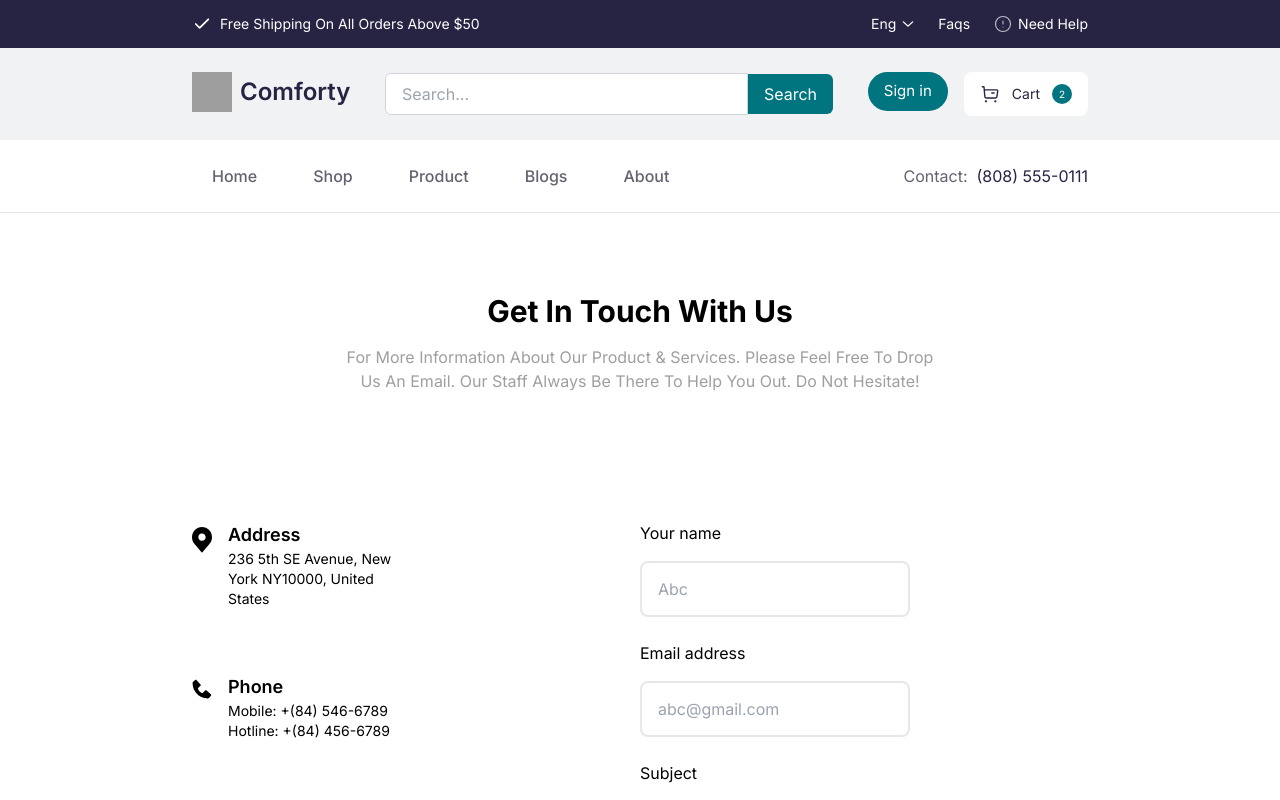
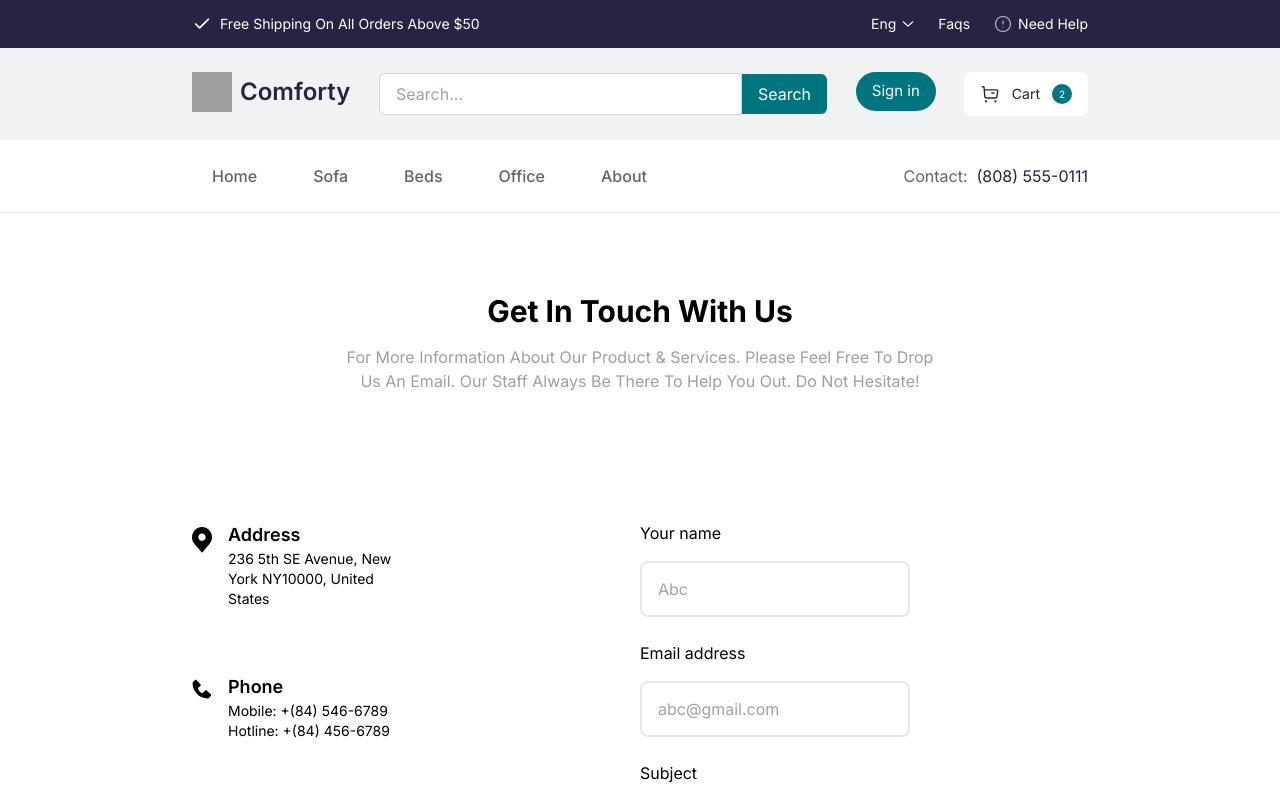
Before and after one commit to affankhalid1/Ecommerce-website, a Next.js app: page /contact in a window 1280 px wide. Shown: the top 800 px of the page. Built offline with nearby package versions, Linux system fonts and the light colour scheme; no server answers; grey boxes are pictures that could not be loaded.

Commit message:
UI fixes

```diff
--- a/src/app/product/[slug]/page.tsx
+++ b/src/app/product/[slug]/page.tsx
@@ -276,6 +276,7 @@ const sanitizedHtml = sanitizeHtml(rawHtml, {
               })
             }
             </div>
+            <div>
             <div className="relative flex items-center justify-center">
         {/* Previous Button */}
         <button
@@ -305,6 +306,7 @@ const sanitizedHtml = sanitizeHtml(rawHtml, {
           ▶
         </button>
       </div>
+            </div>
             {/* <div>
               <ProductImage
                 src={builder.image(selectedimage).width(3000).height(3000).url()}
--- a/src/components/Navbarbottom.tsx
+++ b/src/components/Navbarbottom.tsx
@@ -21,9 +21,11 @@ const Navbarbottom = () => {
         <div className='nav hidden sm:block'>
         <div className='flex sm:gap-1 md:gap-2 lg:gap-4'>
         <NavLink href="/" className={(isActive) =>isActive ? 'text-[#007580] pl-0 px-2.5 py-5 md:p-5 font-[500]' : ' text-[#636270] pl-0 px-2.5 py-5 md:p-5 font-[500]'}>Home</NavLink>
-        <NavLink href="/shop" className={(isActive) =>isActive ? 'text-[#007580] px-2.5 py-5 md:p-5 font-[500]' : ' text-[#636270] px-2.5 py-5 md:p-5 font-[500]'}>Shop</NavLink>
-        <NavLink href="/products" className={(isActive) =>isActive ?' text-[#007580] px-2.5 py-5 md:p-5 font-[500]' : ' text-[#636270] px-2.5 py-5 md:p-5 font-[500]'}>Product</NavLink>
-        <NavLink href="/pages" className={(isActive) =>isActive ? 'text-[#4d5657] px-2.5 py-5 md:p-5 font-[500]' : ' text-[#636270] px-2.5 py-5 md:p-5 font-[500]'}>Blogs</NavLink>
+        <NavLink href="/products/category/sofas---couches" className={(isActive) =>isActive ? 'text-[#007580] px-2.5 py-5 md:p-5 font-[500]' : ' text-[#636270] px-2.5 py-5 md:p-5 font-[500]'}>Sofa</NavLink>
+        <NavLink href="/products/category/beds" className={(isActive) =>isActive ? 'text-[#007580] px-2.5 py-5 md:p-5 font-[500]' : ' text-[#636270] px-2.5 py-5 md:p-5 font-[500]'}>Beds</NavLink>
+
+        <NavLink href="/products/category/office-chair" className={(isActive) =>isActive ? 'text-[#007580] px-2.5 py-5 md:p-5 font-[500]' : ' text-[#636270] px-2.5 py-5 md:p-5 font-[500]'}>Office </NavLink>
+
         <NavLink href="/about" className={(isActive) =>isActive ? 'text-[#007580] px-2.5 py-5 md:p-5 font-[500]' : ' text-[#636270] px-2.5 py-5 md:p-5 font-[500]'}>About</NavLink>
         <NavLink href="/contact" className={`block md:hidden ${(isActive: any) =>isActive ? 'text-[#007580] px-2.5 py-5 md:p-5 font-[500]' : ' text-[#636270] px-2.5 py-5 md:p-5 font-[500]'}`}>Contact</NavLink>
         <NavLink href="/faqs" className={`block md:hidden ${(isActive: any) =>isActive ? 'text-[#007580] px-2.5 py-5 md:p-5 font-[500]' : ' text-[#636270] px-2.5 py-5 md:p-5 font-[500]'}`}>Help</NavLink>
--- a/src/components/Navbarmiddle.tsx
+++ b/src/components/Navbarmiddle.tsx
@@ -72,7 +72,7 @@ const Navbarmiddle = () => {
       } `}
     >
       <div className="py-6 bg-[#F0F2F3] ">
-        <div className="w-[70vw] mx-auto flex justify-between ">
+        <div className="w-[70vw] mx-auto flex justify-between gap-3 ">
           <button onClick={handleClick} className="block sm:hidden">
             <Image
               className="hamburger "
@@ -100,17 +100,25 @@ const Navbarmiddle = () => {
                   Home
                 </NavLink>
                 <NavLink
-                  href="/shop"
+                  href="/products/category/sofas---couches"
                   className="block text-gray-700 hover:text-teal-500"
                 >
-                  Shop
+                  Sofas & Couches
                 </NavLink>
                 <NavLink
-                  href="/products"
+                  href="/products/category/beds"
                   className="block text-gray-700 hover:text-teal-500"
                 >
-                  Products
+                  Beds
                 </NavLink>
+                <NavLink
+                  href="/products/category/office-chair"
+                  className="block text-gray-700 hover:text-teal-500"
+                >
+                  Office Chairs
+                </NavLink>
+
+
                 <NavLink
                   href="/about"
                   className="block text-gray-700 hover:text-teal-500"
@@ -128,6 +136,12 @@ const Navbarmiddle = () => {
                   className="block text-gray-700 hover:text-teal-500"
                 >
                   Contact
+                </NavLink>
+                <NavLink
+                  href="/cart"
+                  className="block text-gray-700 hover:text-teal-500"
+                >
+                  Cart
                 </NavLink>
               </div>
             </nav>
--- a/src/components/Searchbar.tsx
+++ b/src/components/Searchbar.tsx
@@ -43,13 +43,13 @@ const SearchBar: React.FC<SearchBarProps> = ({ placeholder = "Search...", onsear
         onChange={handleInputChange}
         onKeyDown={handleKeyPress} // Use onKeyDown instead of onKeyPress
         placeholder={placeholder}
-        className="flex-grow w-full px-4 py-2 border border-gray-300 rounded-l-md focus:outline-none focus:ring-2 focus:ring-[#007580]"
+        className="flex-grow w-full px-4 py-2 border border-gray-300 rounded-md xs:rounded-l-md xs:rounded-r-none focus:outline-none focus:ring-2 focus:ring-[#007580]"
       />
 
 
       <button
         onClick={handleSearch}
-        className="px-4 py-2 text-white bg-[#007580] rounded-r-md hover:bg-[#1d5e64] focus:outline-none focus:ring-2 focus:ring-[#007580]"
+        className="px-4 py-2 hidden xs:block text-white bg-[#007580] rounded-r-md hover:bg-[#1d5e64] focus:outline-none focus:ring-2 focus:ring-[#007580]"
       >
         Search
       </button>
```
